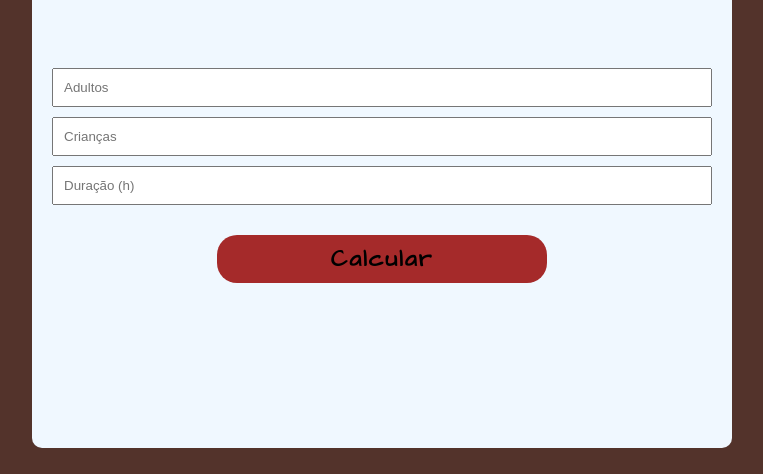
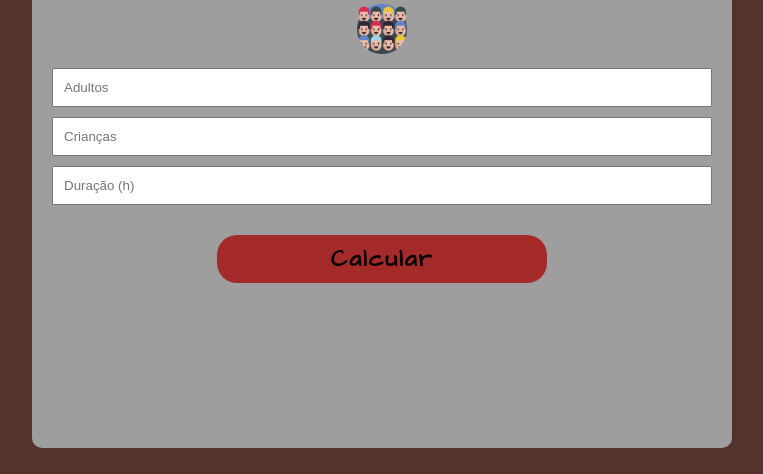
Before and after one commit to lealdi/Churrascometro, a plain HTML site: page index.html in a window 1280 px wide. Shown: the part 134-608 px from the top of the page, without its empty margins (258-1021 px from the left). Drawn offline with Linux system fonts and the light colour scheme; the site is published under a folder, as on GitHub Pages, so addresses that start at the root find nothing.

Commit message:
css updates

```diff
--- a/css/style.css
+++ b/css/style.css
@@ -16,7 +16,7 @@ body{
     background-color: aliceblue;
     padding: 20px;
     border-radius: 10px;
-    background-image: url("/images/barbecue.jpg");
+    background-image: url("../images/barbecue.jpg");
     background-position-y: center;
     background-repeat: no-repeat;
     background-size: cover;
@@ -65,7 +65,7 @@ input{
     margin-bottom: 10px;
     background-size: 100% 100%;
     background-position: center;
-    background-image: url("/images/fans.png");
+    background-image: url("../images/fans.png");
 }
 
 footer{
```
